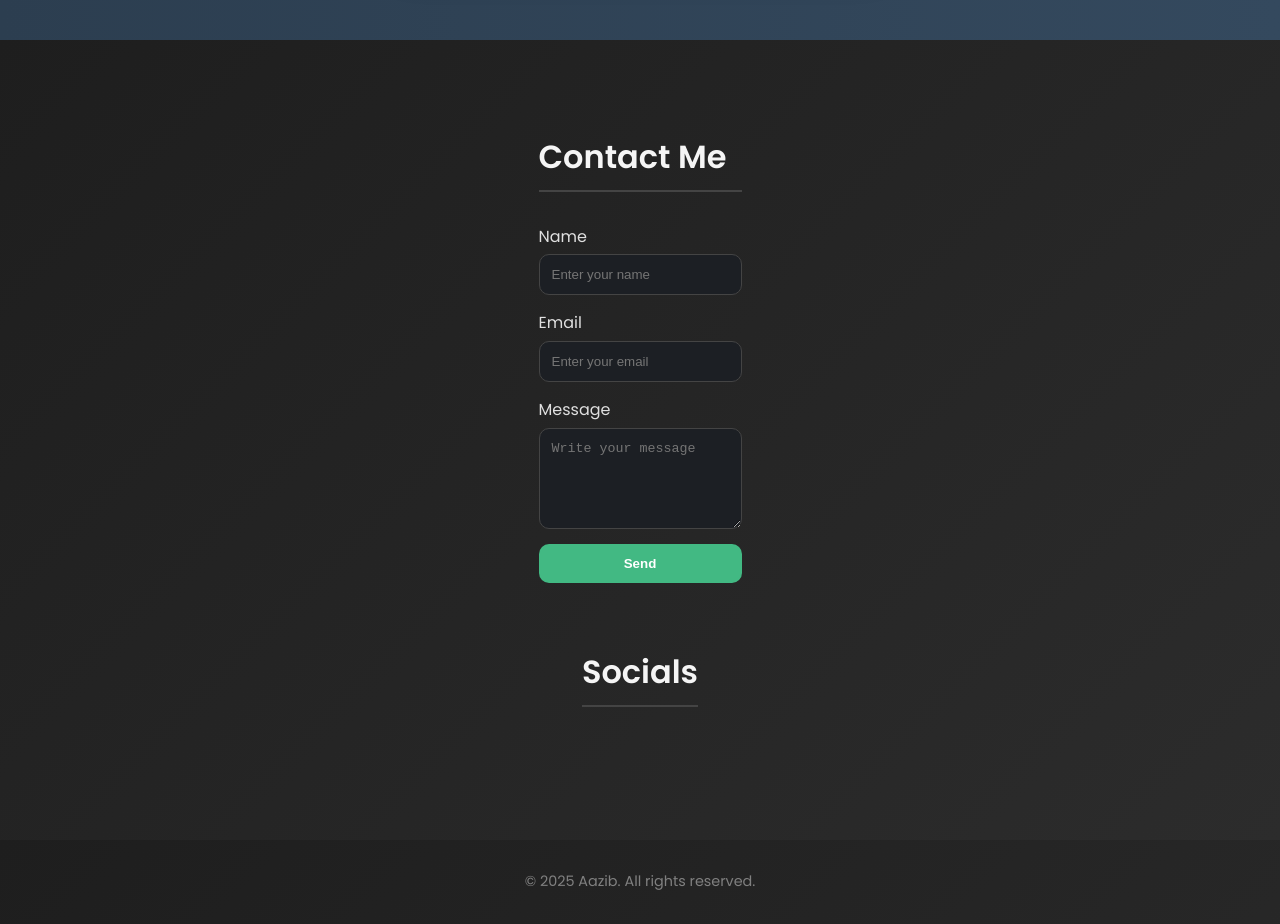
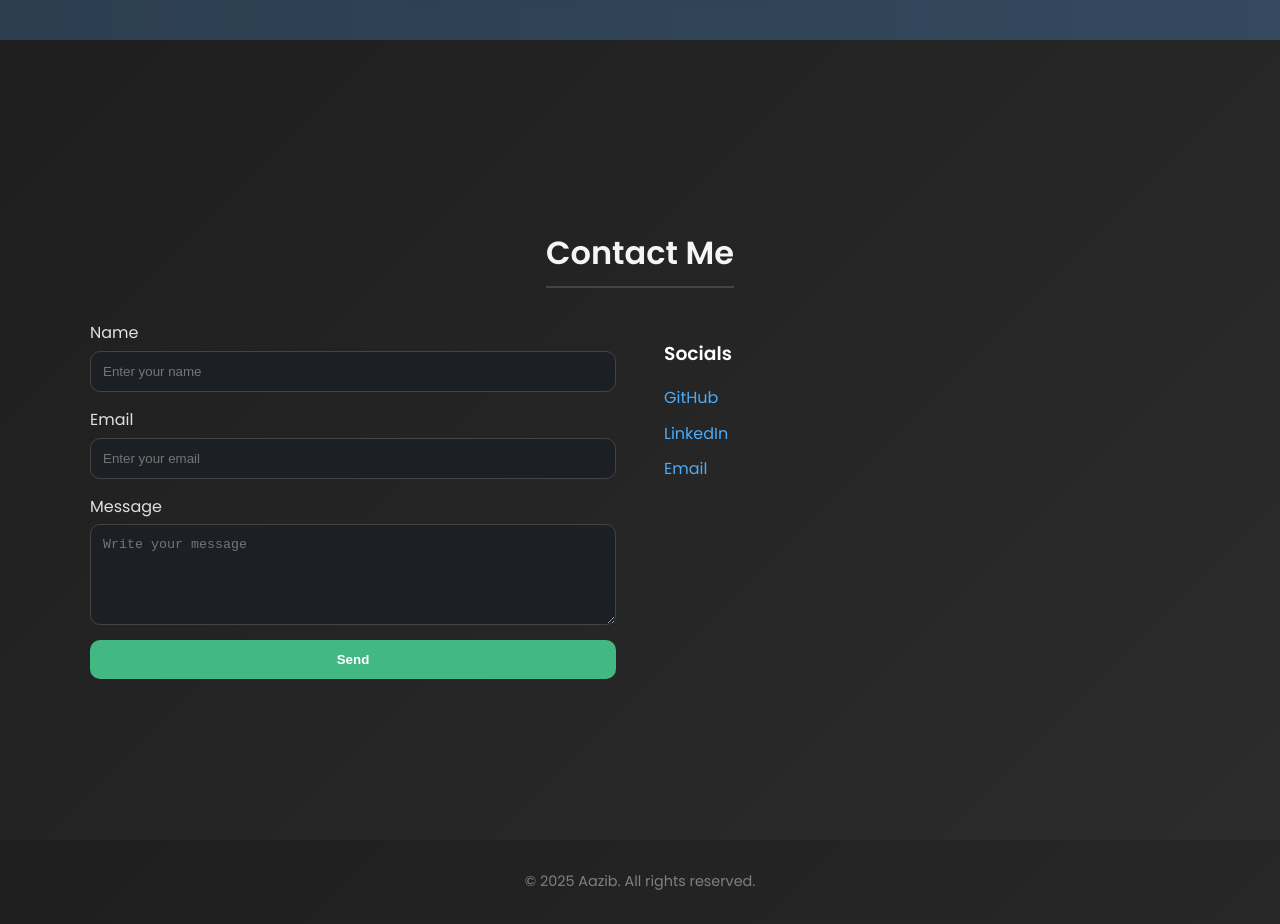
Before and after one commit to Aazib-Majeed/Portfolio, a Vue app: page / in a window 1280 px wide. Shown: the part 2360-3284 px from the top of the page. Built offline with nearby package versions, Linux system fonts and the light colour scheme.

Commit message:
Update Contact.vue

```diff
--- a/src/components/Contact.vue
+++ b/src/components/Contact.vue
@@ -1,7 +1,9 @@
 <template>
   <section id="contact" class="contact">
+    <h2>Contact Me</h2>
+    <div class="contact-container">
+      <!-- Left: Contact Form -->
       <div class="c-left">
-    <h2>Contact Me</h2>
         <form>
           <div class="form-group">
             <label for="name">Name</label>
@@ -21,15 +23,22 @@
           <button type="submit">Send</button>
         </form>
       </div>
+
+      <!-- Right: Socials -->
       <div class="c-right">
-    <h2>Socials</h2>
-
+        <h3>Socials</h3>
+        <ul class="social-links">
+          <li><a href="https://github.com/yourusername" target="_blank">GitHub</a></li>
+          <li><a href="https://linkedin.com/in/yourusername" target="_blank">LinkedIn</a></li>
+          <li><a href="mailto:your@email.com">Email</a></li>
+        </ul>
+      </div>
     </div>
   </section>
 </template>
 
 <script>
 export default {
-  name: "Contact"
-}
+  name: "Contact",
+};
 </script>
```
Lines whose indentation alone changed are shown as unchanged.
